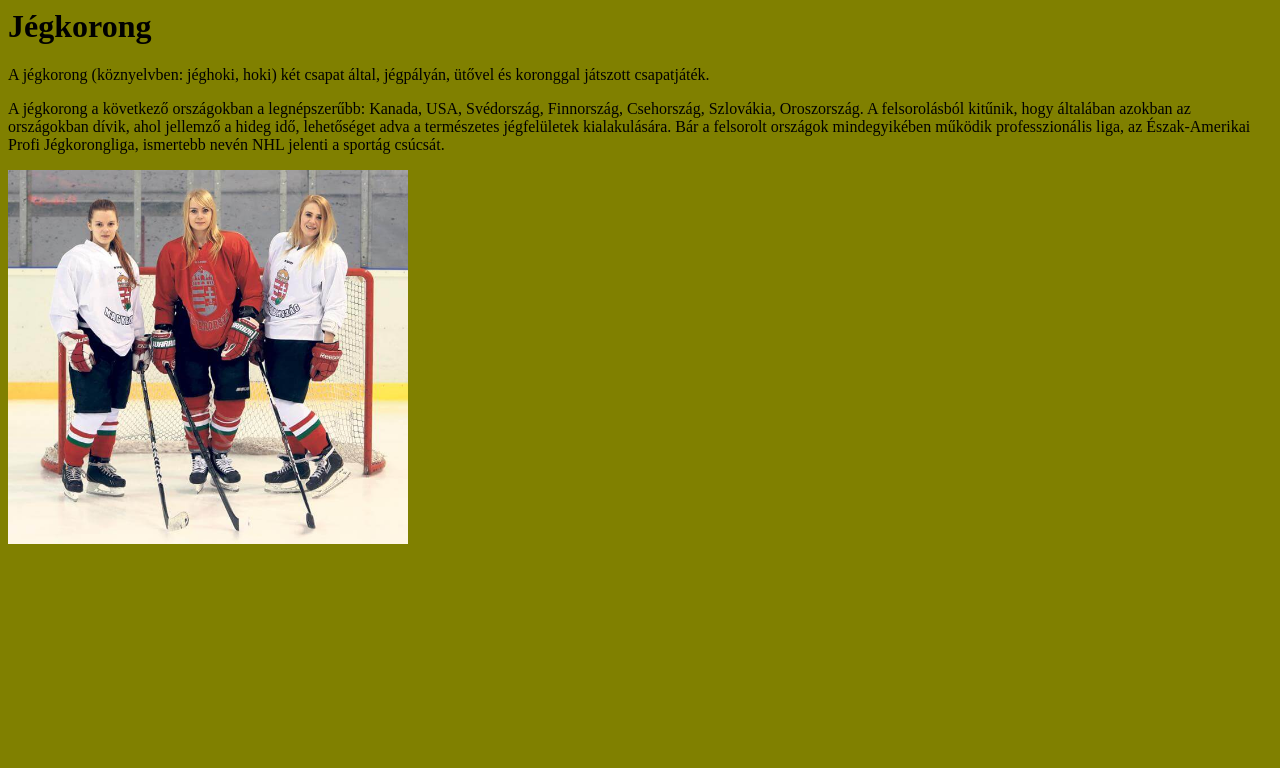
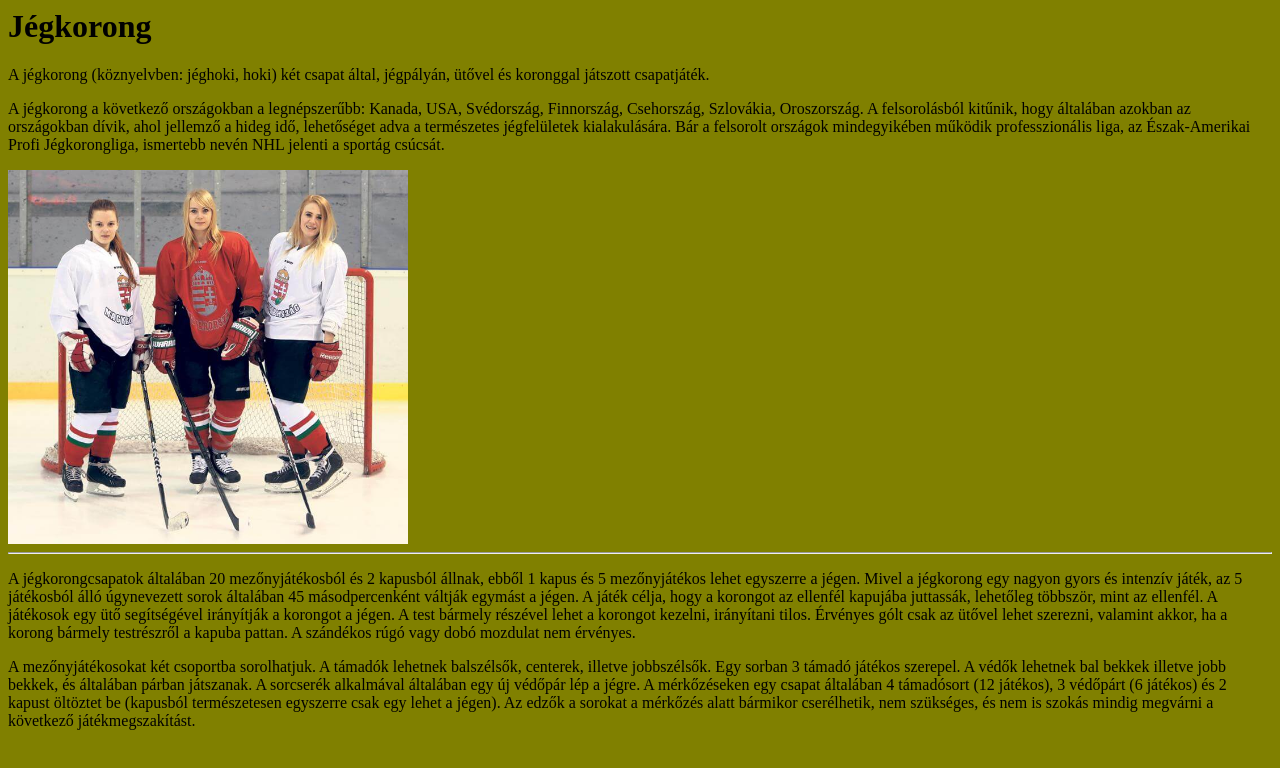
Before and after one commit to pax012/pax012.github.io, a plain HTML site: page jegkorong.html in a window 1280 px wide. Drawn offline with Linux system fonts and the light colour scheme.

Commit message:
Update jegkorong.html

```diff
--- a/jegkorong.html
+++ b/jegkorong.html
@@ -10,7 +10,12 @@
 
 <p>A jégkorong a következő országokban a legnépszerűbb: Kanada, USA, Svédország, Finnország, Csehország, Szlovákia, Oroszország. A felsorolásból kitűnik, hogy általában azokban az országokban dívik, ahol jellemző a hideg idő, lehetőséget adva a természetes jégfelületek kialakulására. Bár a felsorolt országok mindegyikében működik professzionális liga, az Észak-Amerikai Profi Jégkorongliga, ismertebb nevén NHL jelenti a sportág csúcsát.</p>
 <img src="https://github.com/pax012/pax012.github.io/blob/master/ff.jpg?raw=true" width=400px>
+ <hr/>
+ <p>A jégkorongcsapatok általában 20 mezőnyjátékosból és 2 kapusból állnak, ebből 1 kapus és 5 mezőnyjátékos lehet egyszerre a jégen. Mivel a jégkorong egy nagyon gyors és intenzív játék, az 5 játékosból álló úgynevezett sorok általában 45 másodpercenként váltják egymást a jégen. A játék célja, hogy a korongot az ellenfél kapujába juttassák, lehetőleg többször, mint az ellenfél. A játékosok egy ütő segítségével irányítják a korongot a jégen. A test bármely részével lehet a korongot kezelni, irányítani tilos. Érvényes gólt csak az ütővel lehet szerezni, valamint akkor, ha a korong bármely testrészről a kapuba pattan. A szándékos rúgó vagy dobó mozdulat nem érvényes.</p>
 
+
+
+<p>A mezőnyjátékosokat két csoportba sorolhatjuk. A támadók lehetnek balszélsők, centerek, illetve jobbszélsők. Egy sorban 3 támadó játékos szerepel. A védők lehetnek bal bekkek illetve jobb bekkek, és általában párban játszanak. A sorcserék alkalmával általában egy új védőpár lép a jégre. A mérkőzéseken egy csapat általában 4 támadósort (12 játékos), 3 védőpárt (6 játékos) és 2 kapust öltöztet be (kapusból természetesen egyszerre csak egy lehet a jégen). Az edzők a sorokat a mérkőzés alatt bármikor cserélhetik, nem szükséges, és nem is szokás mindig megvárni a következő játékmegszakítást.</p>
 
 
 
```
